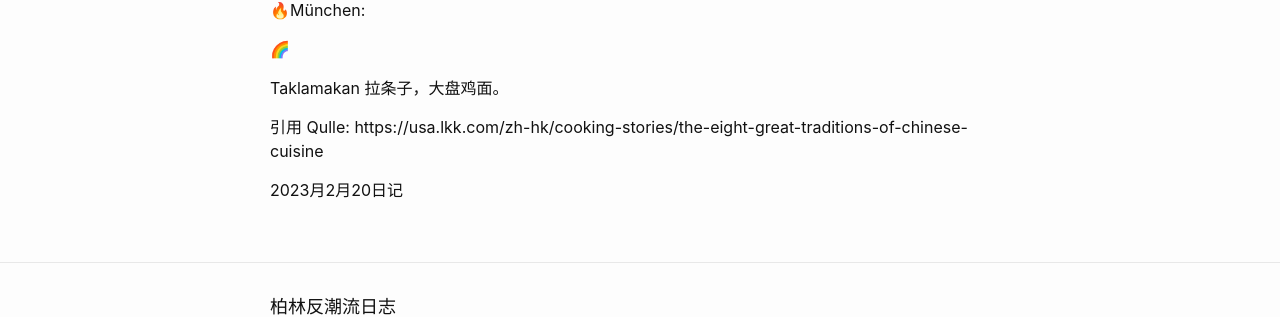
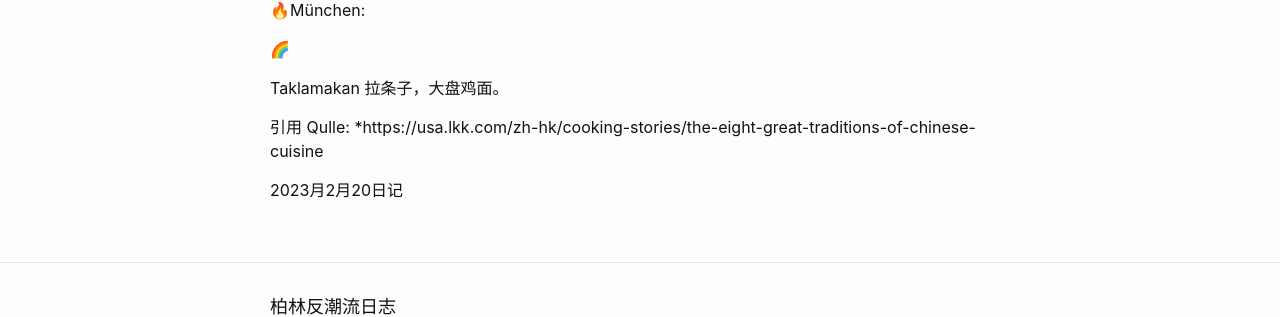
Before and after one commit to Howareu994/my-blog, a Jekyll site: the page built from _posts/2023-2-28-德国最爱餐厅.md, in a window 1280 px wide. Shown: the part 1546-1863 px from the top of the page. Built offline with Jekyll 4.4.1, drawn with Linux system fonts in a browser that asks for light colours.

```diff
--- a/_posts/2023-2-28-德国最爱餐厅.md
+++ b/_posts/2023-2-28-德国最爱餐厅.md
@@ -86,6 +86,6 @@ Bruder Grill 兄弟烤吧，国内常规的自助烧烤，有些阴暗但温馨
 Taklamakan 拉条子，大盘鸡面。
 
 引用
-Qulle: https://usa.lkk.com/zh-hk/cooking-stories/the-eight-great-traditions-of-chinese-cuisine
+Qulle: *https://usa.lkk.com/zh-hk/cooking-stories/the-eight-great-traditions-of-chinese-cuisine
 
 2023月2月20日记
```
